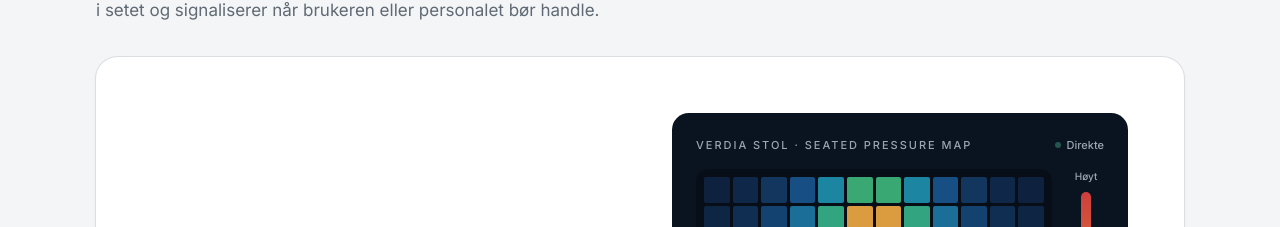
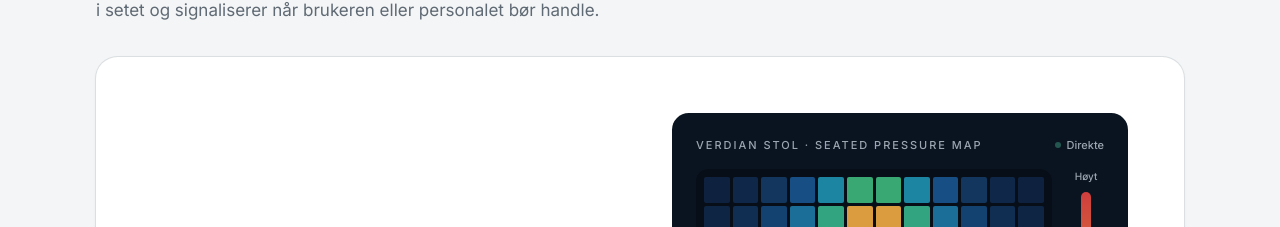
Before and after one commit to TageMoser/VerdiaWebsite, a Next.js app: page / in a window 1280 px wide. Shown: the part 1091-1318 px from the top of the page. Built offline with nearby package versions, Linux system fonts and the light colour scheme.

Commit message:
Fix typo in pressure heatmap label

```diff
--- a/components/pressure-heatmap.tsx
+++ b/components/pressure-heatmap.tsx
@@ -11,7 +11,7 @@ export function PressureHeatmap({
   cols = 12,
   rows = 24,
   className,
-  label = 'Verdia Stol · seated pressure map',
+  label = 'Verdian Stol · seated pressure map',
 }: Props) {
   const grid = buildPressureGrid(cols, rows)
 
```
